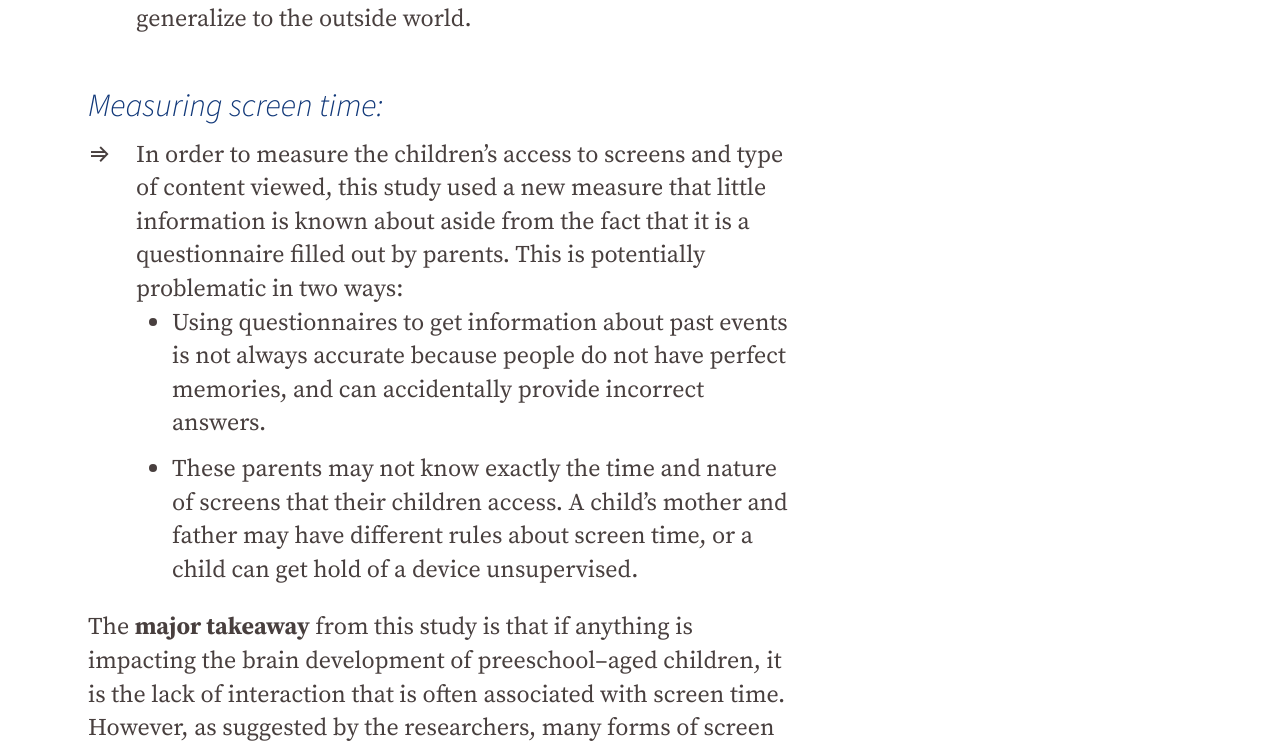
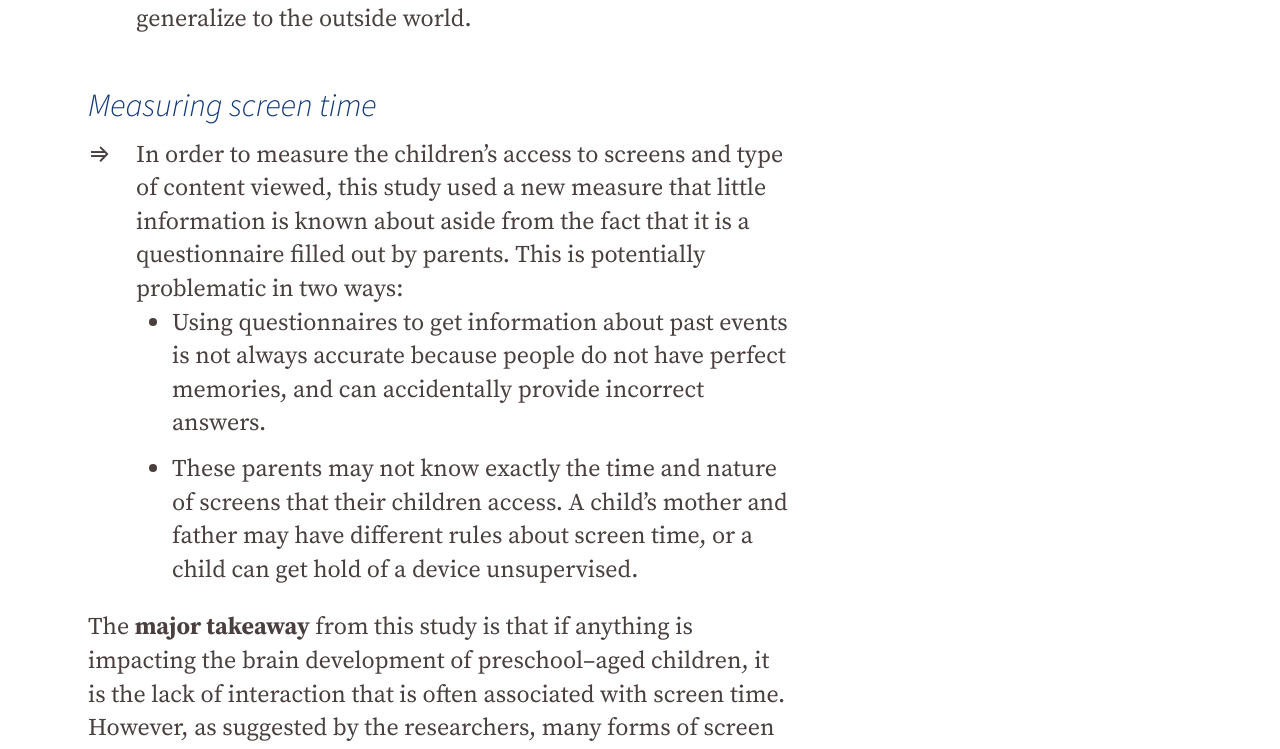
Before and after one commit to famliy-screen-time/familyscreentime.ca, a Jekyll site: the page built from _posts/2020-01-27-screen-time-brain-development.md, in a window 1280 px wide and 1400 px high, scrolled down 1357 px. Shown: the part 176-925 px from the top of the window. Built offline with Jekyll 4.4.1, drawn with Linux system fonts in a browser that asks for light colours; some of the changed text lies outside the part shown.

Commit message:
Update Blog “2020-01-27-screen-time-brain-development”

```diff
--- a/_posts/2020-01-27-screen-time-brain-development.md
+++ b/_posts/2020-01-27-screen-time-brain-development.md
@@ -17,11 +17,11 @@ These are some serious claims, and while they come from a reliable medical journ
 
 * This study only included 47 children, which is a tiny percentage of the [23 million](https://www.childstats.gov/americaschildren/tables/pop1.asp) children aged 5 and under in the United States. So, this study made claims about their population of interest based on information from only 0.0002% of it! Studies that use very small sample sizes should be taken with a grain of salt because their results might not generalize to the outside world.
 
-### Measuring screen time:
+### Measuring screen time
 
 * In order to measure the children's access to screens and type of content viewed, this study used a new measure that little information is known about aside from the fact that it is a questionnaire filled out by parents. This is potentially problematic in two ways:
 
   * Using questionnaires to get information about past events is not always accurate because people do not have perfect memories, and can accidentally provide incorrect answers.
   * These parents may not know exactly the time and nature of screens that their children access. A child's mother and father may have different rules about screen time, or a child can get hold of a device unsupervised.
 
-The **major takeaway** from this study is that if anything is impacting the brain development of preeschool–aged children, it is the lack of interaction that is often associated with screen time. However, as suggested by the researchers, many forms of screen time exist that are interactive rather than passive, and can be used together by parents and children. While it is extremely unlikely that screen time in general will stunt your child's brain, it is still important that screen time is spent in the most beneficial and interactive way possible!
+The **major takeaway** from this study is that if anything is impacting the brain development of preschool–aged children, it is the lack of interaction that is often associated with screen time. However, as suggested by the researchers, many forms of screen time exist that are interactive rather than passive, and can be used together by parents and children. While it is extremely unlikely that screen time in general will stunt your child's brain, it is still important that screen time is spent in the most beneficial and interactive way possible!
```
